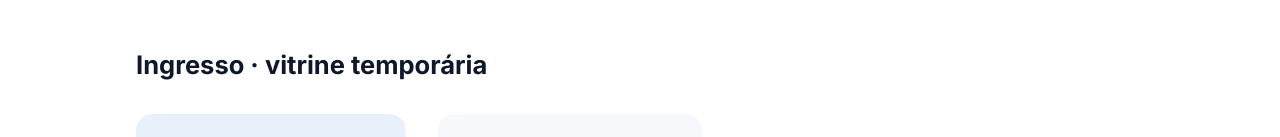
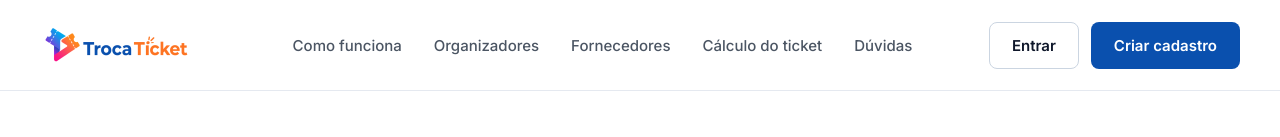
Before and after one commit to 2026-2-MCC2/Projeto2, a React (Vite) app in the folder src/Frontend/: page / in a window 1280 px wide. Shown: the top 137 px of the page. Built offline with nearby package versions, Linux system fonts and the light colour scheme; no server answers.

Commit message:
add: Navbar (Desktop + Mobile)

```diff
--- /dev/null
+++ b/src/Frontend/src/presentation/components/landing/BotaoLanding.jsx
@@ -0,0 +1,21 @@
+import { Link } from 'react-router-dom'
+
+// "LP · Botão" do Figma: primario para a ação principal, secundario para as de apoio e
+// contorno-claro sobre fundos escuros. Com `para` vira link de rota; sem, é um <button>.
+export function BotaoLanding({ tipo = 'primario', para, className = '', children, ...resto }) {
+  const classes = `botao-landing botao-landing--${tipo}${className ? ` ${className}` : ''}`
+
+  if (para) {
+    return (
+      <Link to={para} className={classes} {...resto}>
+        {children}
+      </Link>
+    )
+  }
+
+  return (
+    <button type="button" className={classes} {...resto}>
+      {children}
+    </button>
+  )
+}
--- /dev/null
+++ b/src/Frontend/src/presentation/components/landing/NavbarLanding.jsx
@@ -0,0 +1,102 @@
+import { useEffect, useRef, useState } from 'react'
+import { Link } from 'react-router-dom'
+import { Icone } from '../comum/Icone.jsx'
+import { BotaoLanding } from './BotaoLanding.jsx'
+import logotipo from '../../assets/landing/logotipo-trocaticket.png'
+import logotipoNegativo from '../../assets/acesso/logotipo-trocaticket-negativo.png'
+import iconeMenu from '../../assets/landing/icone-menu.svg'
+import iconeFechar from '../../assets/comum/icone-fechar.svg'
+
+const LINKS = [
+  { ancora: '#como-funciona', nome: 'Como funciona' },
+  { ancora: '#organizadores', nome: 'Organizadores' },
+  { ancora: '#fornecedores', nome: 'Fornecedores' },
+  { ancora: '#calculo-do-ticket', nome: 'Cálculo do ticket' },
+  { ancora: '#duvidas', nome: 'Dúvidas' },
+]
+
+// a partir daqui os links não cabem numa linha e viram o menu (o mesmo valor do landing.css)
+const TELA_LARGA = '(min-width: 1101px)'
+
+export function NavbarLanding() {
+  const [aberto, setAberto] = useState(false)
+  const topo = useRef(null)
+  const alternar = useRef(null)
+
+  useEffect(() => {
+    if (!aberto) return
+
+    function aoClicarFora(evento) {
+      if (!topo.current?.contains(evento.target)) setAberto(false)
+    }
+
+    // o foco volta para o botão, senão ele se perderia dentro do menu que sumiu
+    function aoTeclar(evento) {
+      if (evento.key !== 'Escape') return
+      setAberto(false)
+      alternar.current?.focus()
+    }
+
+    const telaLarga = window.matchMedia(TELA_LARGA)
+    const aoAlargar = (evento) => evento.matches && setAberto(false)
+
+    document.addEventListener('mousedown', aoClicarFora)
+    document.addEventListener('keydown', aoTeclar)
+    telaLarga.addEventListener('change', aoAlargar)
+
+    return () => {
+      document.removeEventListener('mousedown', aoClicarFora)
+      document.removeEventListener('keydown', aoTeclar)
+      telaLarga.removeEventListener('change', aoAlargar)
+    }
+  }, [aberto])
+
+  const fechar = () => setAberto(false)
+
+  return (
+    <header className="landing-topo" ref={topo}>
+      <Link to="/" className="landing-topo__marca">
+        {/* mesmas classes do Logotipo: no escuro entra a versão negativa */}
+        <span className="logotipo landing-topo__logo" role="img" aria-label="TrocaTicket">
+          <img src={logotipo} alt="" className="logotipo__claro" />
+          <img src={logotipoNegativo} alt="" className="logotipo__negativo" />
+        </span>
+      </Link>
+
+      <button
+        ref={alternar}
+        type="button"
+        className="landing-topo__alternar"
+        aria-label="Menu"
+        aria-expanded={aberto}
+        aria-controls="landing-menu"
+        onClick={() => setAberto((estava) => !estava)}
+      >
+        <Icone src={aberto ? iconeFechar : iconeMenu} />
+      </button>
+
+      <nav
+        id="landing-menu"
+        aria-label="Principal"
+        className={`landing-topo__menu${aberto ? ' landing-topo__menu--aberto' : ''}`}
+      >
+        <ul className="landing-topo__links">
+          {LINKS.map((link) => (
+            <li key={link.ancora}>
+              <a href={link.ancora} className="landing-topo__link" onClick={fechar}>
+                {link.nome}
+              </a>
+            </li>
+          ))}
+        </ul>
+
+        <div className="landing-topo__acoes">
+          <BotaoLanding tipo="secundario" para="/entrar">
+            Entrar
+          </BotaoLanding>
+          <BotaoLanding para="/cadastro">Criar cadastro</BotaoLanding>
+        </div>
+      </nav>
+    </header>
+  )
+}
--- a/src/Frontend/src/presentation/pages/Landing.jsx
+++ b/src/Frontend/src/presentation/pages/Landing.jsx
@@ -2,6 +2,7 @@ import { BotaoAcessibilidade } from '../components/comum/BotaoAcessibilidade.jsx
 import { PularParaConteudo } from '../components/comum/PularParaConteudo.jsx'
 import { TituloDaPagina } from '../components/comum/TituloDaPagina.jsx'
 import { Ingresso } from '../components/landing/Ingresso.jsx'
+import { NavbarLanding } from '../components/landing/NavbarLanding.jsx'
 import '../styles/landing.css'
 
 // TEMPORÁRIO: as três referências do Figma (passo 607-528, cenário 607-538, chamada 609-416)
@@ -71,7 +72,7 @@ export function Landing() {
       <TituloDaPagina titulo="Planejamento e precificação de eventos" />
       <PularParaConteudo />
 
-      <header className="landing__topo">{/* navbar */}</header>
+      <NavbarLanding />
 
       <main id="conteudo" tabIndex={-1}>
         {/* TEMPORÁRIO: vitrine do componente Ingresso, sai quando as seções entrarem */}
--- a/src/Frontend/src/presentation/styles/landing.css
+++ b/src/Frontend/src/presentation/styles/landing.css
@@ -9,6 +9,194 @@
 @media (prefers-reduced-motion: no-preference) {
   html:has(.landing):not(.sem-movimento) {
     scroll-behavior: smooth;
+  }
+}
+
+/* ---------- botão (LP · Botão) ---------- */
+
+.botao-landing {
+  display: inline-flex;
+  align-items: center;
+  justify-content: center;
+  padding: 13px 22px;
+  border: 1px solid transparent;
+  border-radius: 8px;
+  font-family: inherit;
+  font-size: 0.8824rem; /* 15px */
+  font-weight: 600;
+  line-height: normal;
+  text-decoration: none;
+  white-space: nowrap;
+  cursor: pointer;
+  transition:
+    background 0.15s ease,
+    border-color 0.15s ease;
+}
+
+.botao-landing--primario {
+  background: var(--acao-primaria);
+  color: var(--acao-sobre-primaria);
+}
+
+.botao-landing--secundario {
+  border-color: var(--borda-forte);
+  background: var(--fundo-superficie);
+  color: var(--texto-primario);
+}
+
+.botao-landing--contorno-claro {
+  border-color: var(--acao-sobre-primaria);
+  background: transparent;
+  color: var(--acao-sobre-primaria);
+}
+
+@media (hover: hover) {
+  .botao-landing--primario:hover {
+    background: color-mix(in srgb, var(--acao-primaria) 88%, #000);
+  }
+
+  .botao-landing--secundario:hover {
+    background: var(--fundo-sutil);
+  }
+
+  .botao-landing--contorno-claro:hover {
+    background: rgb(255 255 255 / 10%);
+  }
+}
+
+/* ---------- navbar ---------- */
+
+.landing-topo {
+  position: relative;
+  z-index: 10; /* o menu aberto passa por cima do conteúdo, mas fica sob os botões flutuantes */
+  display: flex;
+  align-items: center;
+  justify-content: space-between;
+  gap: 24px;
+  /* conteúdo de 1200px centralizado: 120px de cada lado na tela de 1440px do Figma */
+  padding: 18px max(32px, calc((100% - 1200px) / 2));
+  border-bottom: 1px solid var(--borda-padrao);
+  background: var(--fundo-superficie);
+}
+
+.landing-topo__marca {
+  display: flex;
+  border-radius: 8px;
+}
+
+.landing-topo__logo {
+  --logo-altura: 54px;
+}
+
+/* o PNG do Figma já traz a margem do desenho; o negativo é mais justo e ganha o mesmo recuo */
+.landing-topo__logo .logotipo__claro {
+  margin-left: 0;
+}
+
+.landing-topo__logo .logotipo__negativo {
+  margin-left: 0.1em;
+}
+
+.landing-topo__alternar {
+  display: none;
+}
+
+.landing-topo__menu {
+  display: flex;
+  flex: 1;
+  align-items: center;
+}
+
+.landing-topo__links {
+  display: flex;
+  gap: clamp(24px, 2.5vw, 36px);
+  margin: 0 auto;
+  padding: 0;
+  list-style: none;
+}
+
+.landing-topo__link {
+  border-radius: 4px;
+  color: var(--texto-secundario);
+  font-size: 0.8824rem; /* 15px */
+  font-weight: 500;
+  text-decoration: none;
+  white-space: nowrap;
+}
+
+.landing-topo__acoes {
+  display: flex;
+  gap: 12px;
+}
+
+@media (hover: hover) {
+  .landing-topo__link:hover {
+    color: var(--texto-primario);
+  }
+}
+
+/* abaixo disso os links e os botões não cabem numa linha (o mesmo valor do NavbarLanding.jsx) */
+@media (max-width: 1100px) {
+  .landing-topo {
+    padding: 12px 16px 12px 20px;
+  }
+
+  .landing-topo__logo {
+    --logo-altura: 44px;
+  }
+
+  .landing-topo__alternar {
+    --icone-cor: var(--texto-primario);
+    display: flex;
+    align-items: center;
+    justify-content: center;
+    padding: 10px;
+    border: 1px solid var(--borda-padrao);
+    border-radius: 10px;
+    background: var(--fundo-superficie);
+    cursor: pointer;
+  }
+
+  /* o X reaproveitado tem 15px; aqui ocupa o mesmo espaço do ícone de menu */
+  .landing-topo__alternar .icone {
+    width: 24px;
+    height: 24px;
+  }
+
+  .landing-topo__menu {
+    position: absolute;
+    top: 100%;
+    right: 0;
+    left: 0;
+    display: none;
+    flex-direction: column;
+    align-items: stretch;
+    gap: 20px;
+    padding: 8px 20px 24px;
+    border-bottom: 1px solid var(--borda-padrao);
+    background: var(--fundo-superficie);
+    box-shadow: 0 12px 24px rgb(15 23 42 / 8%);
+  }
+
+  .landing-topo__menu--aberto {
+    display: flex;
+  }
+
+  .landing-topo__links {
+    flex-direction: column;
+    gap: 0;
+    margin: 0;
+  }
+
+  .landing-topo__link {
+    display: block;
+    padding: 14px 0;
+    border-bottom: 1px solid var(--borda-padrao);
+    font-size: 1rem;
+  }
+
+  .landing-topo__acoes {
+    flex-direction: column;
   }
 }
 
```
Also changed, not shown: src/Frontend/src/presentation/assets/landing/icone-menu.svg (added), src/Frontend/src/presentation/assets/landing/logotipo-trocaticket.png (added).
